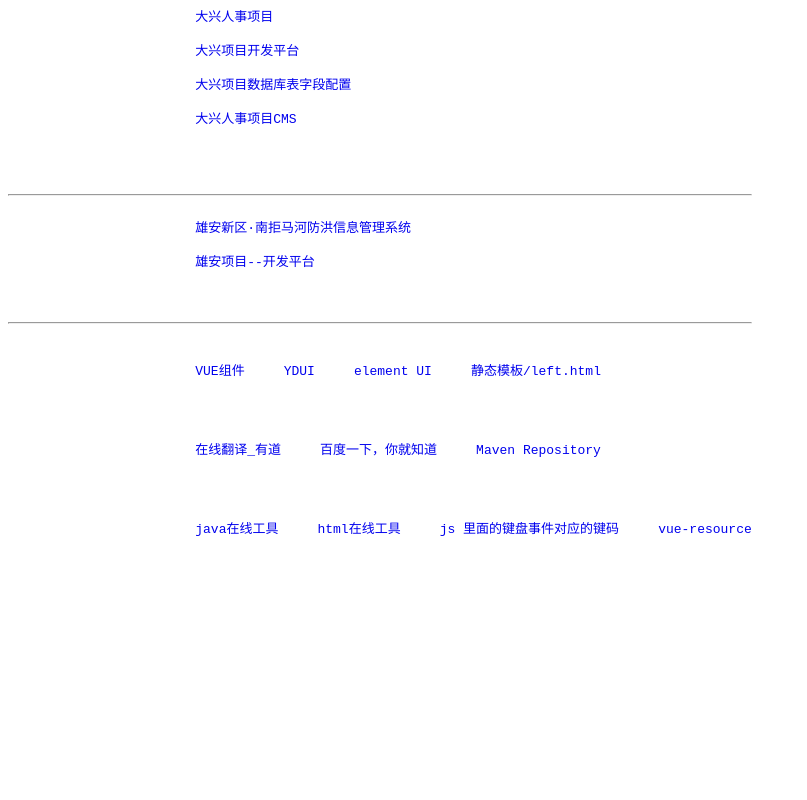
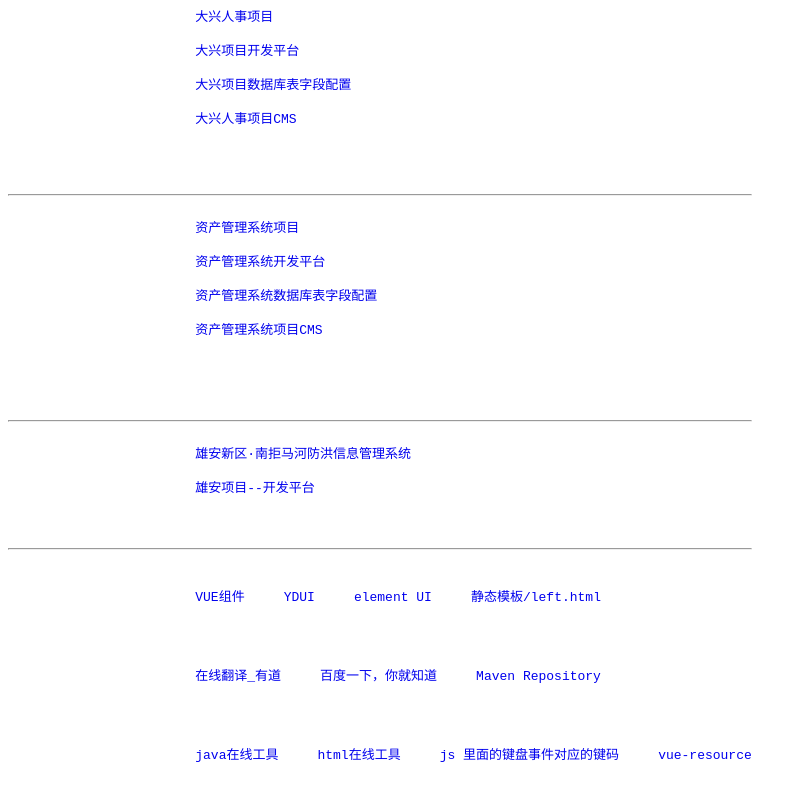
Before and after one commit to tym0728/tym0728.github.io, a plain HTML site: page index.html in a window 1280 px wide. Shown: the part 727-1527 px from the top of the page, without its empty margins (0-807 px from the left). Before the commit the page ends 1309 px from the top, so only its background shows below. Drawn offline with Linux system fonts and the light colour scheme.

Commit message:
Update index.html

```diff
--- a/index.html
+++ b/index.html
@@ -55,6 +55,13 @@
 			<a href="http://localhost:8081/RenShiGuanLi/redcat/cms" target="_blank">大兴人事项目CMS</a><br/>
 			<br/>
 			<hr/>
+			<a href="http://localhost:8080/ZiChanGuanLi/AppFrame/" target="_blank">资产管理系统项目</a><br/>
+			<a href="http://localhost:8080/ZiChanGuanLi/redcat/" target="_blank">资产管理系统开发平台</a><br/>
+			<a href="http://localhost:8080/ZiChanGuanLi/redcat/form/list_client.jsp?ross-tname=EMPLOYEE" target="_blank">资产管理系统数据库表字段配置</a><br/>
+			<a href="http://localhost:8080/ZiChanGuanLi/redcat/cms" target="_blank">资产管理系统项目CMS</a><br/>
+			<br/>
+
+			<hr/>
 			<a href="http://localhost:8080/NanJuMaHeFangHong/" target="_blank">雄安新区·南拒马河防洪信息管理系统</a><br/>
 			<a href="http://localhost:8080/NanJuMaHeFangHong/redcat/" target="_blank">雄安项目--开发平台</a>
 			<br/>
```
